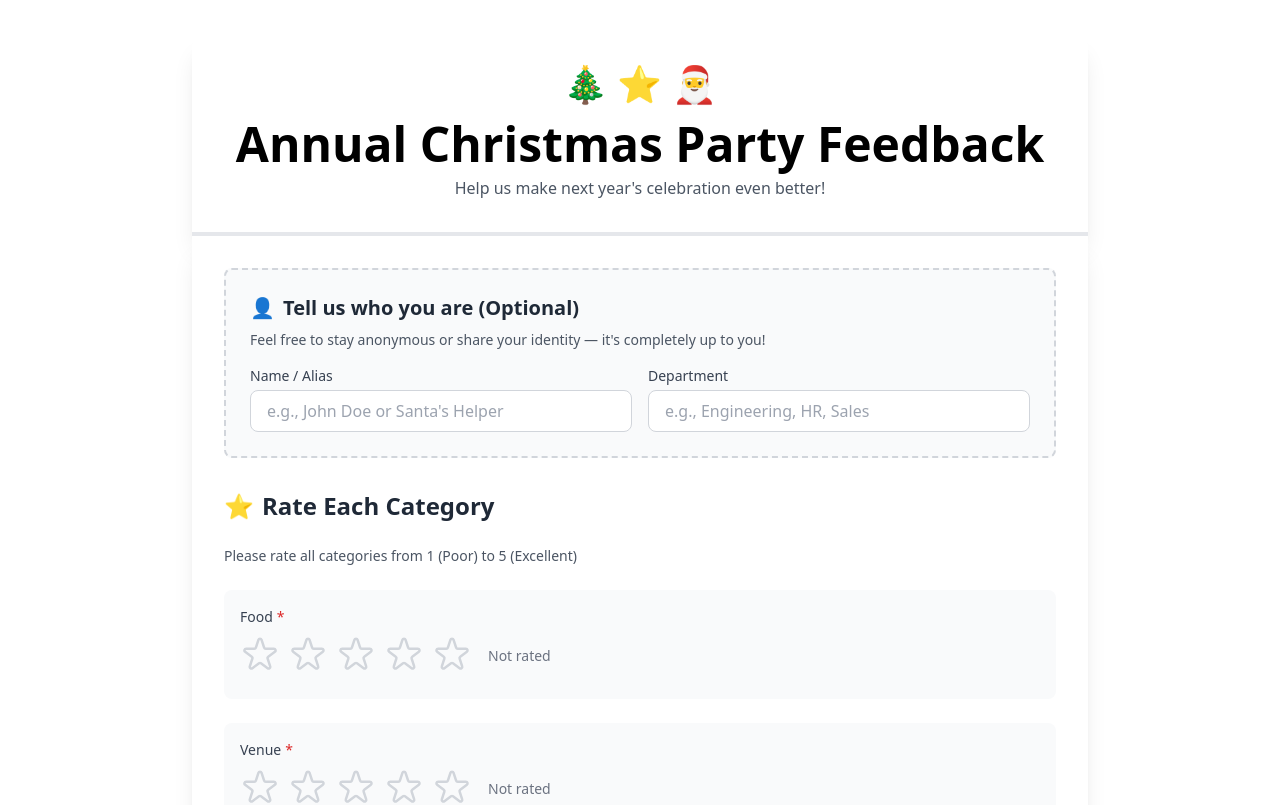
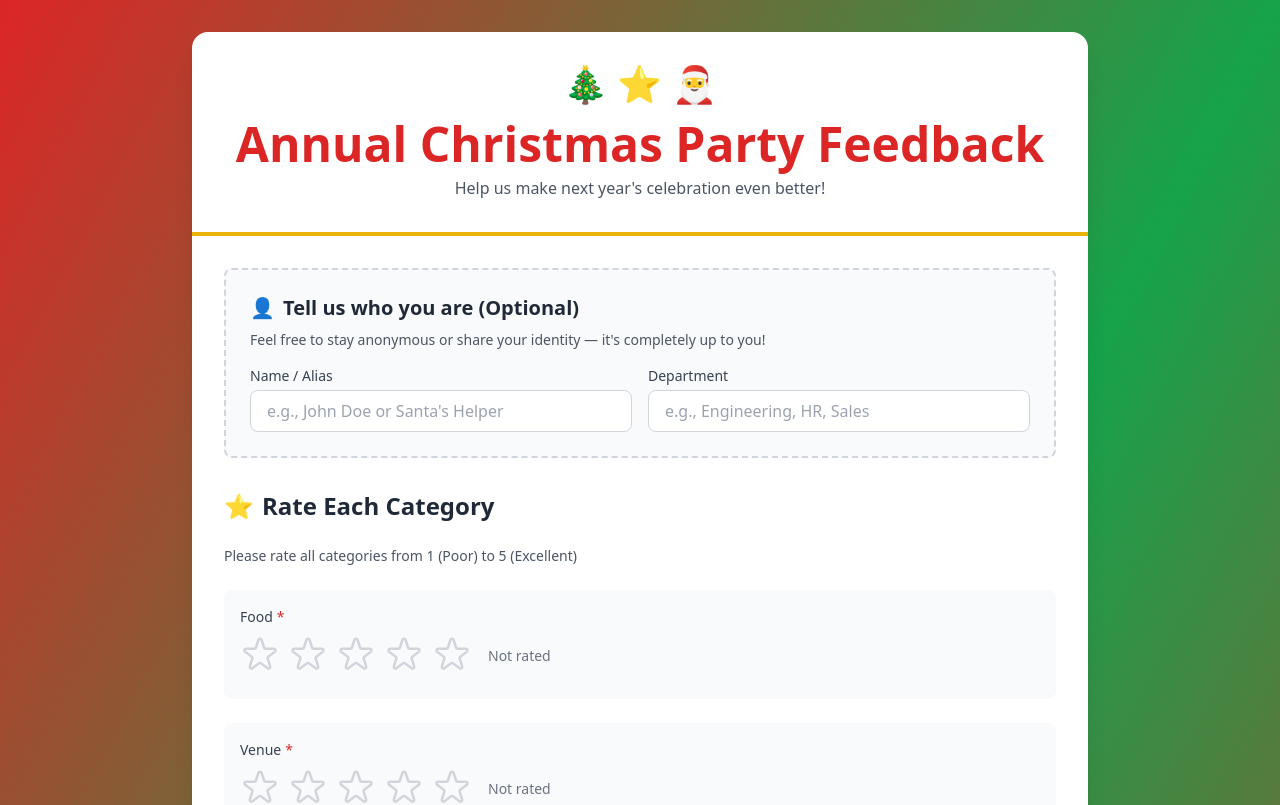
Before and after one commit to tildemark/event-feedback, a Next.js app: page / in a window 1280 px wide. Shown: the top 805 px of the page. Built offline with nearby package versions, Linux system fonts and the light colour scheme; no server answers; the database is empty.

Commit message:
Add Christmas colors to Tailwind

```diff
--- a/tailwind.config.js
+++ b/tailwind.config.js
@@ -5,7 +5,13 @@ module.exports = {
     "./components/**/*.{js,ts,jsx,tsx}",
   ],
   theme: {
-    extend: {},
+    extend: {
+      colors: {
+        'christmas-red': '#dc2626',
+        'christmas-green': '#16a34a',
+        'christmas-gold': '#eab308',
+      },
+    },
   },
   plugins: [],
 };
```
